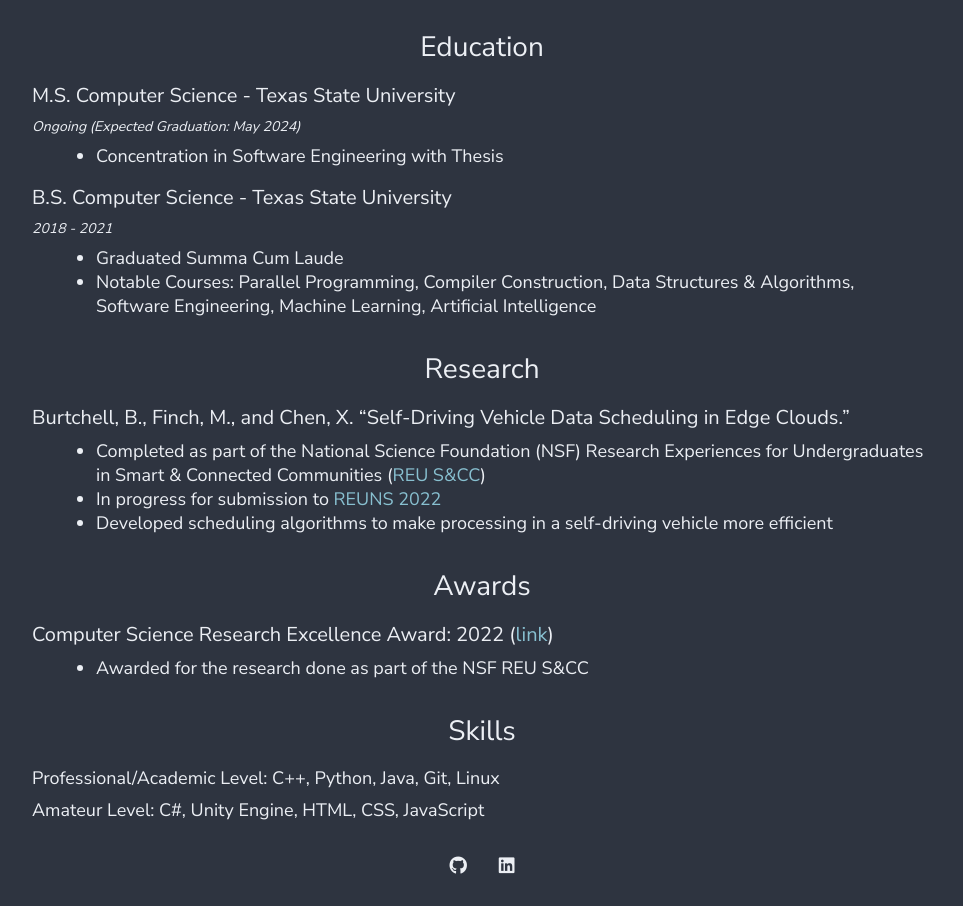
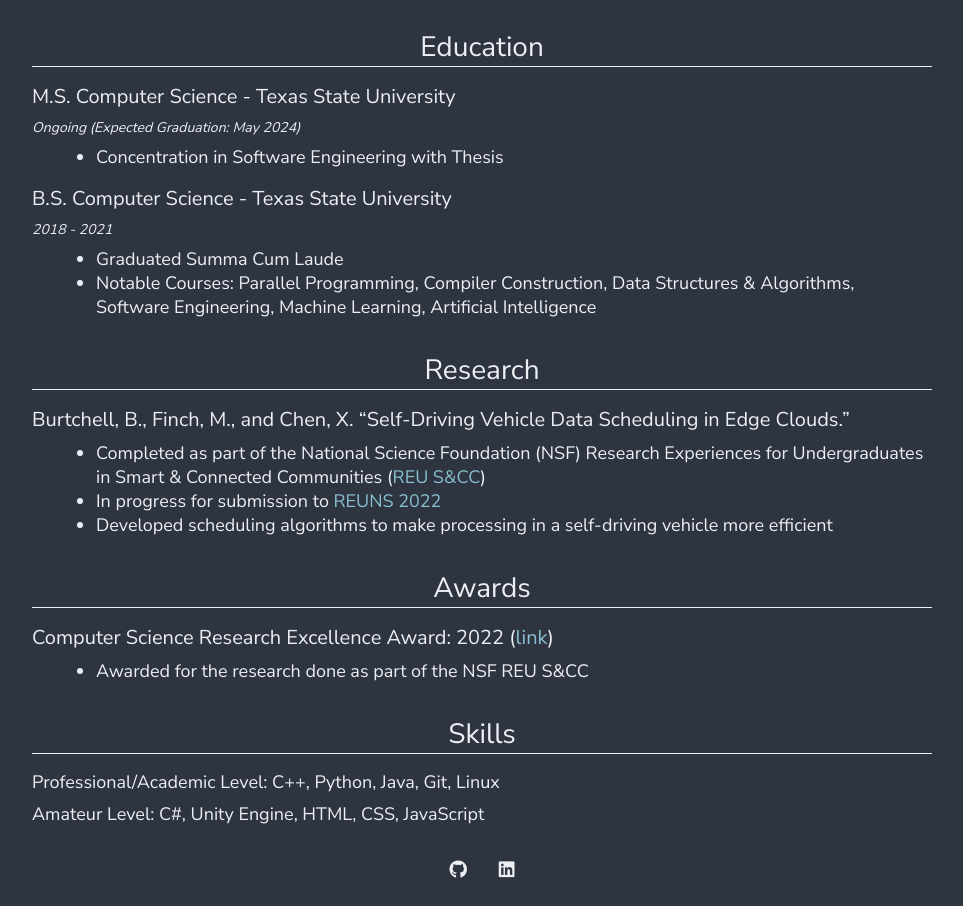
Before and after one commit to burtchell/burtchell.dev, a Jekyll site: the page built from cv.md, in a window 1280 px wide. Shown: the part 349-1255 px from the top of the page, without its empty margins (158-1121 px from the left). Built offline with Jekyll 4.4.1, drawn with Linux system fonts in a browser that asks for light colours; nearby versions of some CDN libraries.

Commit message:
Add section line on h3 headers

```diff
--- a/assets/styles/main.css
+++ b/assets/styles/main.css
@@ -106,6 +106,7 @@ h3 {
   font-weight: normal;
   text-align: center;
   margin: 32px 0 16px 0;
+  border-bottom: 1px solid;
 }
 
 h4 {
```
